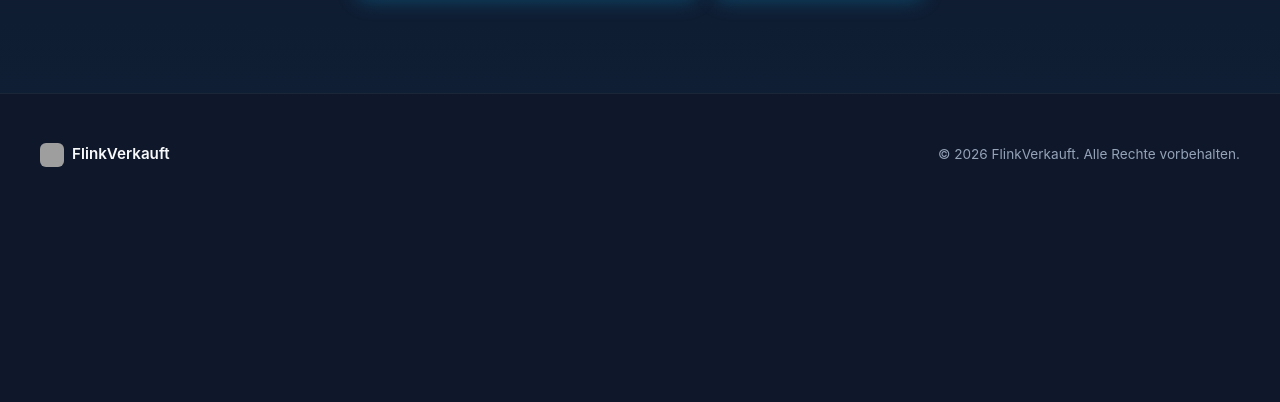
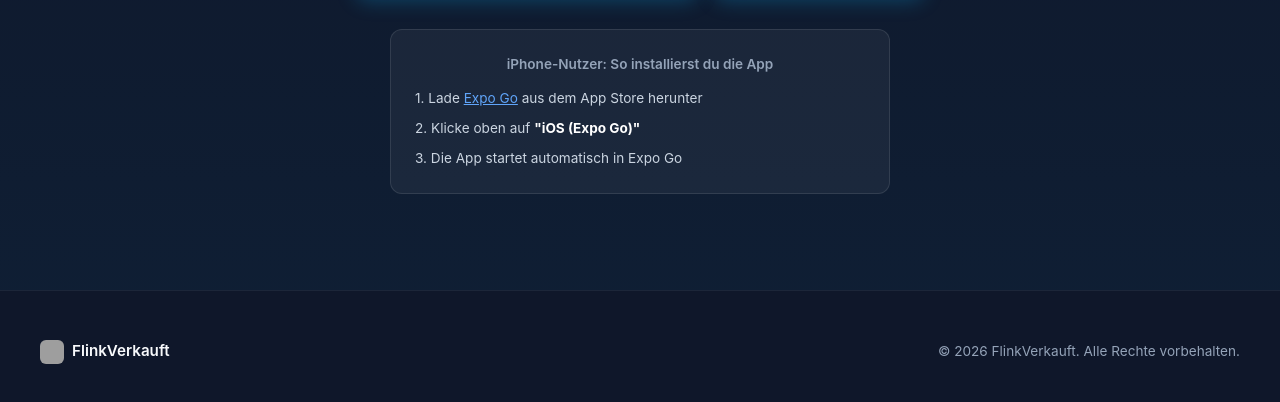
Before and after one commit to FunkyNoBunch/flinkverkauft-landingpage, a plain HTML site: page index.html in a window 1280 px wide. Shown: the part 4294-4696 px from the top of the page. Before the commit the page ends 4509 px from the top, so only its background shows below. Drawn offline with Linux system fonts and the light colour scheme; grey boxes are pictures that could not be loaded.

Commit message:
Add files via upload

```diff
--- a/index.html
+++ b/index.html
@@ -765,6 +765,16 @@
                 iOS (Expo Go)
             </a>
         </div>
+
+        <!-- iOS Anleitung -->
+        <div style="margin-top: 2rem; padding: 1.5rem; background: rgba(255,255,255,0.05); border-radius: 12px; border: 1px solid rgba(255,255,255,0.1); max-width: 500px; margin-left: auto; margin-right: auto;">
+            <p style="font-size: 0.85rem; color: #94a3b8; margin-bottom: 0.75rem; font-weight: 600;">iPhone-Nutzer: So installierst du die App</p>
+            <div style="display: flex; flex-direction: column; gap: 0.5rem; text-align: left;">
+                <p style="font-size: 0.85rem; color: #cbd5e1; margin: 0;">1. Lade <a href="https://apps.apple.com/app/expo-go/id982107779" target="_blank" style="color: #60a5fa;">Expo Go</a> aus dem App Store herunter</p>
+                <p style="font-size: 0.85rem; color: #cbd5e1; margin: 0;">2. Klicke oben auf <strong style="color: #fff;">"iOS (Expo Go)"</strong></p>
+                <p style="font-size: 0.85rem; color: #cbd5e1; margin: 0;">3. Die App startet automatisch in Expo Go</p>
+            </div>
+        </div>
     </section>
 
     <!-- Footer -->
```
